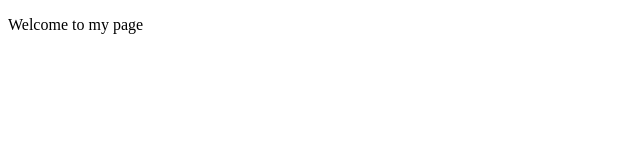
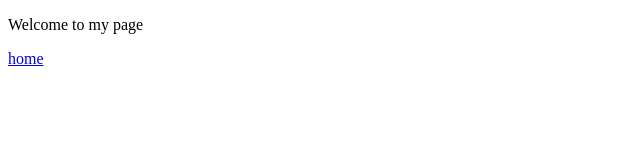
Before and after one commit to vinaybujja/personal_site, a plain HTML site: page index.html in a window 1280 px wide. Shown: the full height of the page, 0-640 px from the left. Drawn offline with Linux system fonts and the light colour scheme.

Commit message:
Update index.html

```diff
--- a/index.html
+++ b/index.html
@@ -19,6 +19,7 @@
     </header>
     <section>
         <p>Welcome to my page</p>
+        <a href="home.html">home</a>
     </section>
     <footer></footer>
 </body>
```
